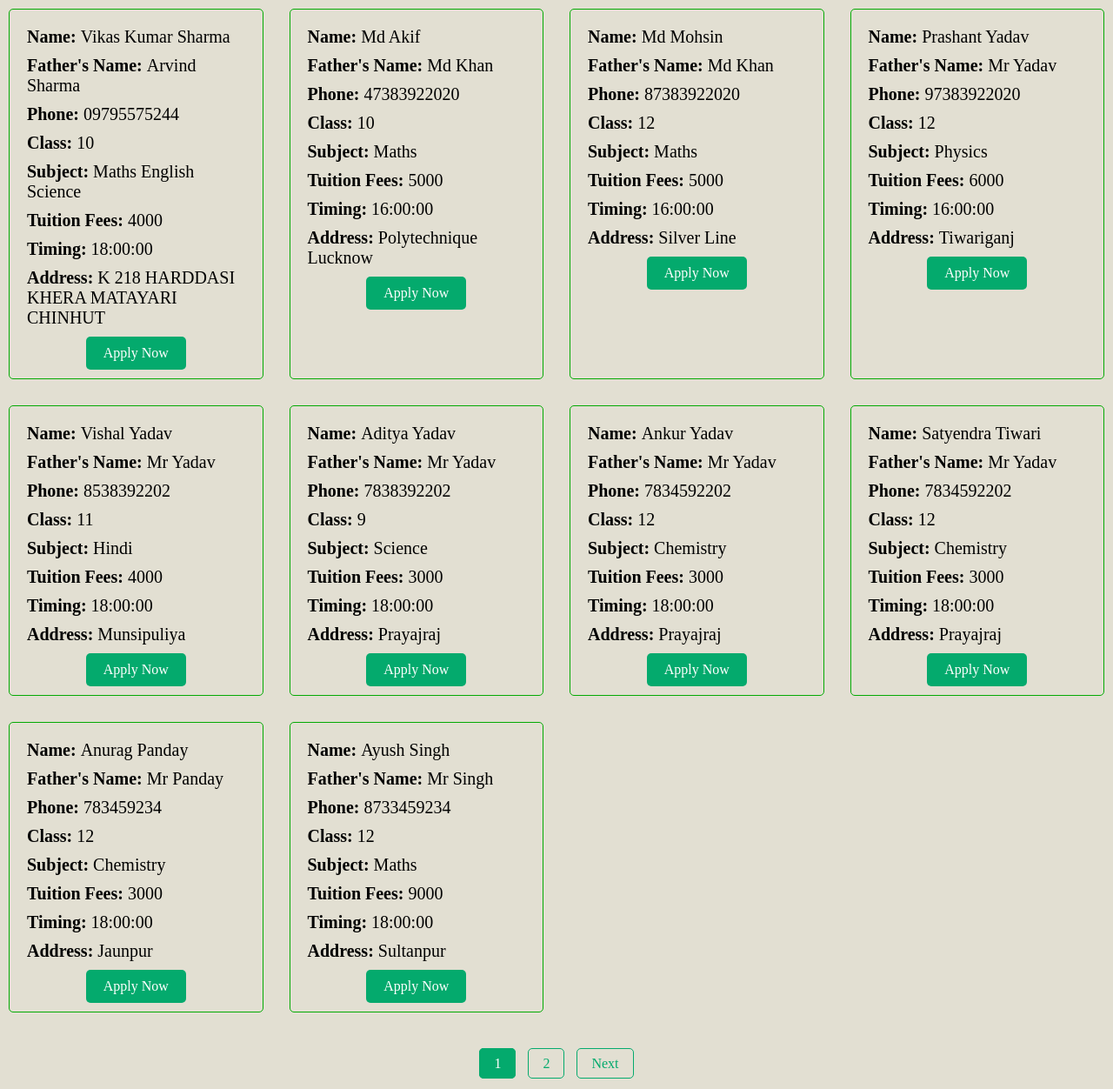
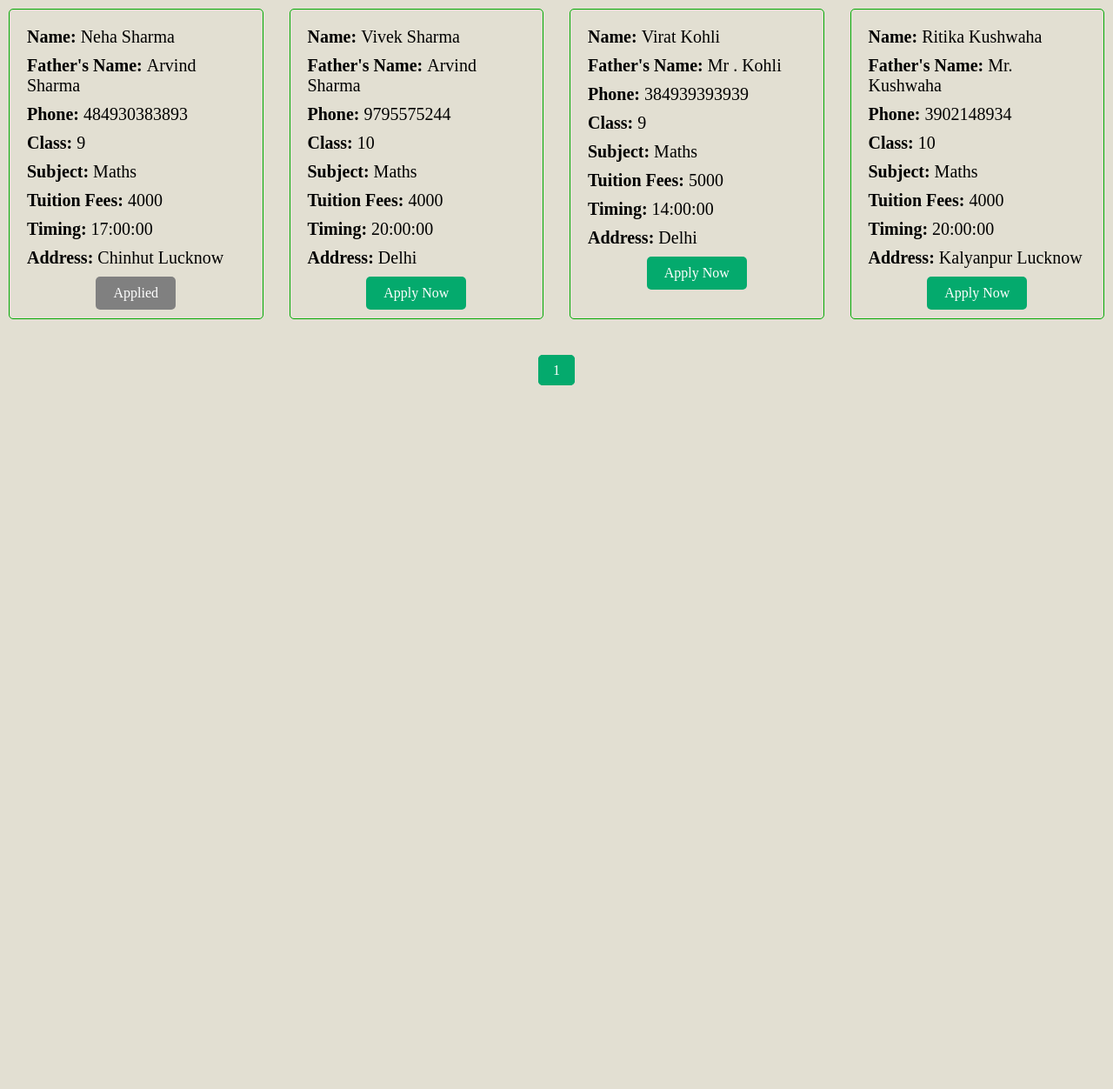
Before and after one commit to arnel0069/find-home-tution-main, a Flask app: page /feeds in a window 1280 px wide. Shown: the part 52-1304 px from the top of the page at 87% size. After the commit the page ends 495 px from the top, so only its background shows below. Run offline with Flask 3, Linux system fonts and the light colour scheme; a user stored in the database is signed in; some libraries are stand-ins or nearby versions.

Commit message:
applied button css

```diff
--- a/app.py
+++ b/app.py
@@ -1,4 +1,4 @@
-from flask import Flask, render_template, request, redirect, url_for, send_from_directory, flash,make_response
+from flask import Flask, render_template, request, redirect, url_for, send_from_directory, flash, make_response
 from flask_sqlalchemy import SQLAlchemy
 from datetime import datetime
 from werkzeug.utils import secure_filename
@@ -10,16 +10,8 @@ from flask_wtf import FlaskForm
 from wtforms import StringField, PasswordField, SubmitField
 from wtforms.validators import DataRequired, Length, EqualTo
 import logging
-from werkzeug.security import generate_password_hash
-import hashlib
-from passlib.hash import sha256_crypt
-from werkzeug.security import generate_password_hash
-from flask import request, flash
 from flask_wtf.csrf import generate_csrf
-
-
-
-
+import logging
 
 
 app = Flask(__name__)
@@ -55,9 +47,9 @@ class User(UserMixin, db.Model):
     email = db.Column(db.String(150), unique=True, nullable=False)
     password = db.Column(db.String(150), nullable=False)
 
-
 class Tutor(db.Model):
     id = db.Column(db.Integer, primary_key=True)
+    user_email = db.Column(db.String(150), db.ForeignKey('user.email'), nullable=False)
     name = db.Column(db.String(100), nullable=False)
     father_name = db.Column(db.String(100), nullable=False)
     phone = db.Column(db.String(15), nullable=False)
@@ -67,9 +59,10 @@ class Tutor(db.Model):
     experience = db.Column(db.String(100), nullable=False)
     dob = db.Column(db.Date, nullable=False)
     working_time = db.Column(db.Time, nullable=False)
-    Address = db.Column(db.String(100), nullable=False)
+    address = db.Column(db.String(100), nullable=False)
     cv = db.Column(db.String(255))
     profile_picture = db.Column(db.String(255))
+    user = db.relationship('User', backref=db.backref('tutors', lazy=True))
 
 class Student(db.Model):
     id = db.Column(db.Integer, primary_key=True)
@@ -80,7 +73,17 @@ class Student(db.Model):
     subject = db.Column(db.String(50), nullable=False)
     tuition_fees = db.Column(db.String(50), nullable=False)
     timing = db.Column(db.Time, nullable=False)
-    Address = db.Column(db.String(20), nullable=False)
+    address = db.Column(db.String(20), nullable=False)
+
+class AppliedStudent(db.Model):
+    id = db.Column(db.Integer, primary_key=True)
+    student_id = db.Column(db.Integer, db.ForeignKey('student.id'), nullable=False)
+    user_email = db.Column(db.String(150), db.ForeignKey('user.email'), nullable=False)
+    student = db.relationship('Student', backref=db.backref('applied_students', lazy=True))
+    user = db.relationship('User', backref=db.backref('applied_students', lazy=True))
+    name = db.Column(db.String(100), nullable=False)
+    father_name = db.Column(db.String(100), nullable=False)
+    phone = db.Column(db.String(15), nullable=False)
 
 # Forms
 class SignupForm(FlaskForm):
@@ -89,21 +92,10 @@ class SignupForm(FlaskForm):
     confirm_password = PasswordField('Confirm Password', validators=[DataRequired(), EqualTo('password')])
     submit = SubmitField('Sign Up')
 
-
 class LoginForm(FlaskForm):
     email = StringField('Email', validators=[DataRequired()])
     password = PasswordField('Password', validators=[DataRequired()])
     submit = SubmitField('Login')
-
-# Define a new model for the AppliedStudent table
-class AppliedStudent(db.Model):
-    id = db.Column(db.Integer, primary_key=True)
-    student_id = db.Column(db.Integer, db.ForeignKey('student.id'), nullable=False)
-    student = db.relationship('Student', backref=db.backref('applied_students', lazy=True))
-    email = db.Column(db.String(150), nullable=False)  # Add email attribute here
-    name = db.Column(db.String(100), nullable=False)
-    father_name = db.Column(db.String(100), nullable=False)
-    phone = db.Column(db.String(15), nullable=False)
 
 # Pagination Function
 def paginate(records, page, per_page=8):
@@ -124,7 +116,6 @@ def signup():
         return redirect(url_for('login'))
     return render_template('signup.html', form=form)
 
-
 @app.route('/login', methods=['GET', 'POST'])
 def login():
     form = LoginForm()
@@ -138,7 +129,6 @@ def login():
             flash('Login Unsuccessful. Please check email and password', 'danger')
     return render_template('login.html', form=form)
 
-
 @app.route('/logout')
 @login_required
 def logout():
@@ -146,13 +136,11 @@ def logout():
     flash('You have been logged out.', 'info')
     return redirect(url_for('home'))
 
-
 @app.route('/')
 def home():
     response = make_response(render_template('home.html'))
     response.headers['Cache-Control'] = 'no-cache, no-store, must-revalidate'
     return response
-
 
 @app.route('/student', methods=['GET', 'POST'])
 def student():
@@ -164,7 +152,7 @@ def student():
         subject = request.form['subject']
         tuition_fees = request.form['fees']
         timing = datetime.strptime(request.form['timing'], '%H:%M').time()
-        Address = request.form['houseNo']
+        address = request.form['houseNo']
 
         new_student = Student(
             name=name,
@@ -174,7 +162,7 @@ def student():
             subject=subject,
             tuition_fees=tuition_fees,
             timing=timing,
-            Address=Address,
+            address=address,
         )
         db.session.add(new_student)
         db.session.commit()
@@ -182,8 +170,6 @@ def student():
         return redirect(url_for('thankyou'))
 
     return render_template('student.html')
-
-
 
 @app.route('/tutor', methods=['GET', 'POST'])
 def tutor():
@@ -197,7 +183,7 @@ def tutor():
         experience = request.form['experience']
         dob = datetime.strptime(request.form['dob'], '%Y-%m-%d').date()
         working_time = datetime.strptime(request.form['workingTime'], '%H:%M').time()
-        Address = request.form['Address']
+        address = request.form['Address']
 
         cv_path = None
         if 'cv' in request.files:
@@ -216,6 +202,7 @@ def tutor():
                 profile_picture_path = profile_picture_filename
 
         new_tutor = Tutor(
+            user_email=current_user.email,  # Add user_email here
             name=name,
             father_name=father_name,
             phone=phone,
@@ -225,7 +212,7 @@ def tutor():
             experience=experience,
             dob=dob,
             working_time=working_time,
-            Address=Address,
+            address=address,
             cv=cv_path,
             profile_picture=profile_picture_path
         )
@@ -245,39 +232,38 @@ def thankyou():
 def feeds():
     page = request.args.get('page', 1, type=int)
     students = Student.query.paginate(page=page, per_page=10)
-    csrf_token = generate_csrf()  # Assuming you're using Flask-WTF for CSRF protection
-    return render_template('feeds.html', students=students, csrf_token=csrf_token)
+
+    applied_student_ids = []
+    if current_user.is_authenticated:
+        applied_students = AppliedStudent.query.filter_by(user_email=current_user.email).all()
+        applied_student_ids = [applied.student_id for applied in applied_students]
+        logging.debug(f'Applied Student IDs: {applied_student_ids}')
+
+    csrf_token = generate_csrf()
+    return render_template('feeds.html', students=students, applied_student_ids=applied_student_ids, csrf_token=csrf_token)
 
 
-
+@app.route('/apply_now', methods=['POST'])
 @app.route('/apply_now', methods=['POST'])
 @login_required
 def apply_now():
     if request.method == 'POST':
-        # Extract data from the form
         student_id = request.form['student_id']
-        # Get the student from the database
         student = Student.query.get(student_id)
         if student:
-            # Create a new AppliedStudent instance
             applied_student = AppliedStudent(
                 student_id=student_id,
-                email=current_user.email,  # Change username to email here
+                user_email=current_user.email,
                 name=student.name,
                 father_name=student.father_name,
                 phone=student.phone
-                # Add more attributes here if needed
             )
-            # Add the new AppliedStudent instance to the database
             db.session.add(applied_student)
             db.session.commit()
-            # Flash a success message
             flash('You have successfully applied!', 'success')
         else:
             flash('Error: Student not found.', 'danger')
-        # Redirect back to the feeds page
         return redirect(url_for('feeds'))
-
 
 
 @app.route('/search_tutors', methods=['GET'])
--- a/static/feeds.css
+++ b/static/feeds.css
@@ -80,9 +80,8 @@ body {
   text-align: center;
 }
 
-.apply-button .apply-now-btn {
+.apply-button .apply-now-btn, .apply-button .applied-btn {
   display: inline-block;
-  background-color: #04AA6D;
   color: #fff;
   padding: 10px 20px;
   font-size: 16px;
@@ -93,9 +92,17 @@ body {
   transition: background-color 0.3s;
 }
 
+.apply-button .apply-now-btn {
+  background-color: #04AA6D;
+}
+
 .apply-button .apply-now-btn:hover {
   background-color: #333;
-  color: #fff;
+}
+
+.apply-button .applied-btn {
+  background-color: #808080; /* Gray background for applied button */
+  cursor: default;
 }
 
 .student-box p, .tutor-box p {
--- a/templates/feeds.html
+++ b/templates/feeds.html
@@ -28,13 +28,17 @@
             <p><span class="table-heading">Subject:</span>{{ student.subject }}</p>
             <p><span class="table-heading">Tuition fees:</span>{{ student.tuition_fees }}</p>
             <p><span class="table-heading">Timing:</span>{{ student.timing }}</p>
-            <p><span class="table-heading">Address:</span>{{ student.Address }}</p>
+            <p><span class="table-heading">Address:</span>{{ student.address }}</p>
             <!-- Apply Now button -->
             <div class="apply-button">
-                <form action="{{ url_for('apply_now') }}" method="post">
-                    <input type="hidden" name="student_id" value="{{ student.id }}">
-                    <button type="submit" class="apply-now-btn">Apply Now</button>
-                </form>
+                {% if student.id in applied_student_ids %}
+                    <button type="button" class="applied-btn" disabled>Applied</button>
+                {% else %}
+                    <form action="{{ url_for('apply_now') }}" method="post">
+                        <input type="hidden" name="student_id" value="{{ student.id }}">
+                        <button type="submit" class="apply-now-btn">Apply Now</button>
+                    </form>
+                {% endif %}
             </div>
         </div>
         {% endfor %}
@@ -54,6 +58,5 @@
             <a href="{{ url_for('feeds', page=students.next_num) }}">Next</a>
         {% endif %}
     </div>
-
 </body>
 </html>
```
Also changed, not shown: migrations/versions/65fb4307837d_.py (renamed from migrations/versions/eeb56ed269f3_.py, +25 -22 lines), static/login.css (+33 -2 lines), templates/signup.html (+15 -3 lines), instance/coaching.db.
